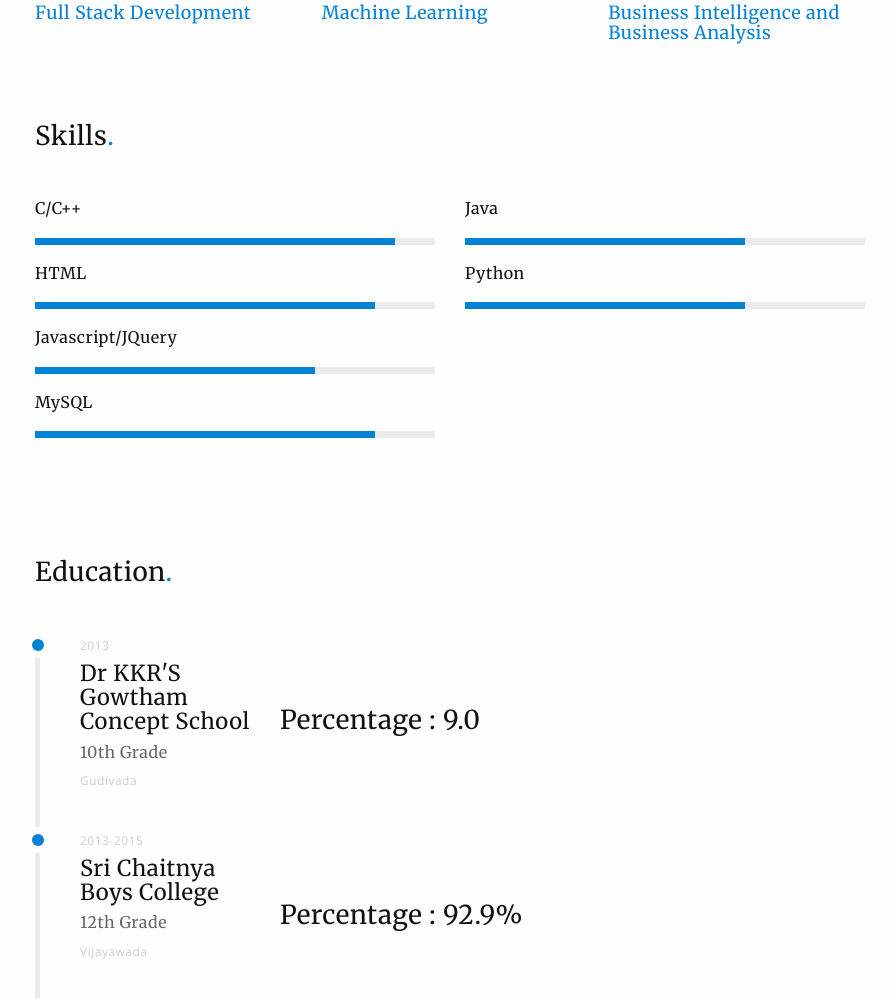
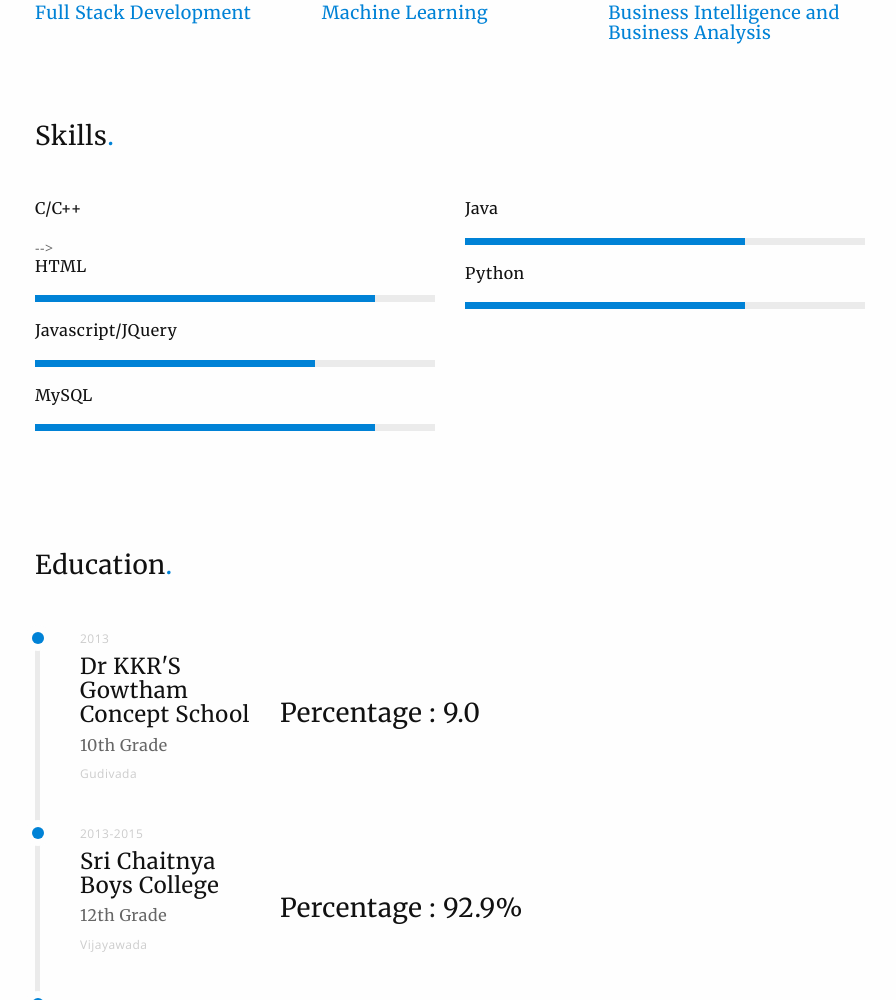
Before and after one commit to koushiktulasi/koushiktulasi.github.io, a plain HTML site: page index.html in a window 1280 px wide. Shown: the part 885-1885 px from the top of the page, without its empty margins (370-1266 px from the left). Drawn offline with nearby package versions, Linux system fonts and the light colour scheme; files that its build step writes are made by us from their sources; a web font is replaced by a local one.

Commit message:
Update index.html

```diff
--- a/index.html
+++ b/index.html
@@ -167,10 +167,10 @@
                         <!-- progress-bars left -->
                         <div class="col-sm-6">
                             <h6 class="progress-title">C/C++</h6>
-                            <div class="progress">
+                         <!--   <div class="progress">
                                 <div class="progress-bar progress-bar-primary animated fadeInLeft" role="progressbar" aria-valuenow="90" aria-valuemin="0" aria-valuemax="100" style="width: 90%">
                                 </div>
-                            </div><!-- / progress -->
+                            </div><!-- / progress -->   -->
 
                             <h6 class="progress-title">HTML</h6>
                             <div class="progress">
```
